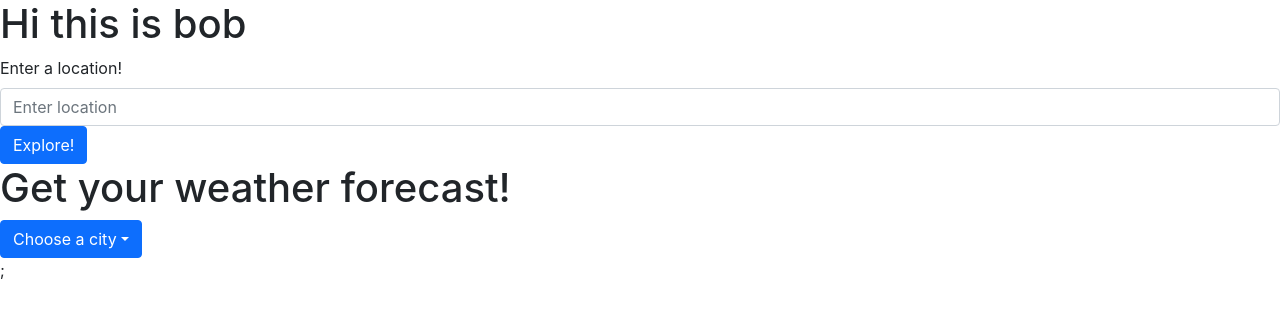
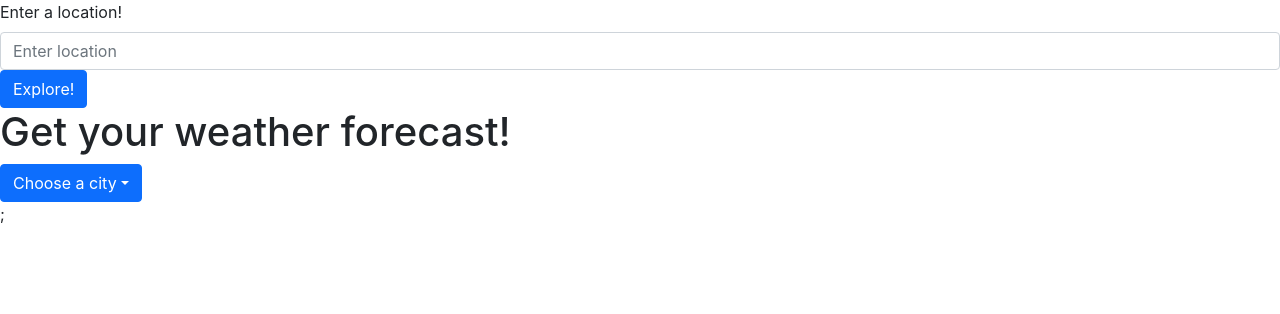
Before and after one commit to Jacks-01/City-Explorer, a React (Create React App) app: page / in a window 1280 px wide. Shown: the top 314 px of the page. Built offline with nearby package versions, Linux system fonts and the light colour scheme.

Commit message:
formatted main

```diff
--- a/src/components/Main.js
+++ b/src/components/Main.js
@@ -2,30 +2,15 @@ import React, { Component } from 'react';
 import CitySearch from './CitySearch';
 import Weather from './Weather';
 
-
-
 class Main extends Component {
-    constructor(props) {
-		super(props);
-		this.state = {
-
-		};
-
-
+	render() {
+		return (
+			<div>
+				<CitySearch />
+				<Weather />
+			</div>
+		);
 	}
-    render() {
-        return (
-            <div>
-            <h1>Hi this is bob</h1>
-            <CitySearch/>
-            <Weather/>
-            </div>
-          );
-    }
-    /**
-     * <CitySelector/>
-            <Weather/>
-     */
 }
 
 export default Main;
```
